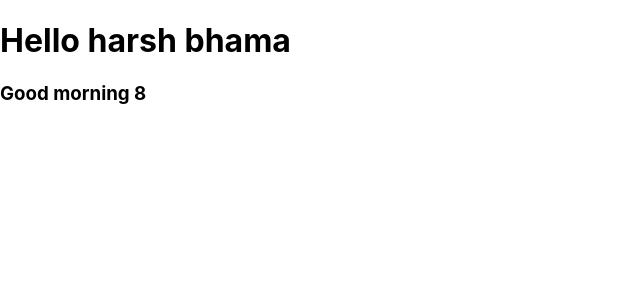
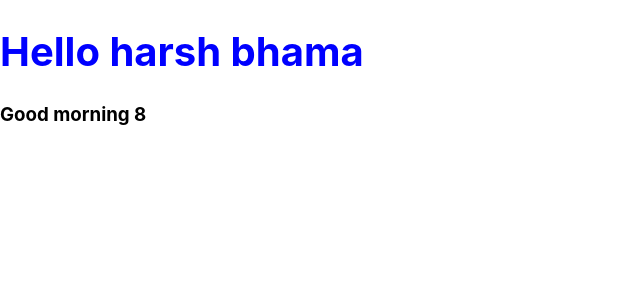
Before and after one commit to Harshbhama/react-basic, a React (Create React App) app: page / in a window 1280 px wide. Shown: the top 300 px of the page, without its empty margins (0-640 px from the left). Built offline with nearby package versions, Linux system fonts and the light colour scheme.

Commit message:
inline-style

```diff
--- a/src/App.js
+++ b/src/App.js
@@ -12,23 +12,31 @@ function App(){
 	const hour = date.getHours()
 
 
+	const styles = {
+		fontSize: 40
+	}
+
 	let time
 
 	if(hour<12){
 		time = "Good morning"
+		styles.color = "blue"
 	}
 	else if(hour>=12 &&hour<17)
 	{
 		time = "Good afternoon"
+		styles.color = "green"
 	}
 	else{
 		time = "Good night"
+		styles.color = "red"
 	}
+
 
 	return(
 		<div>
 
-			<h1> Hello {fname+" "+lname}</h1>
+			<h1 style = {styles}> Hello {fname+" "+lname}</h1>
 			<h3>{time} {hour}</h3>
 
 
```
